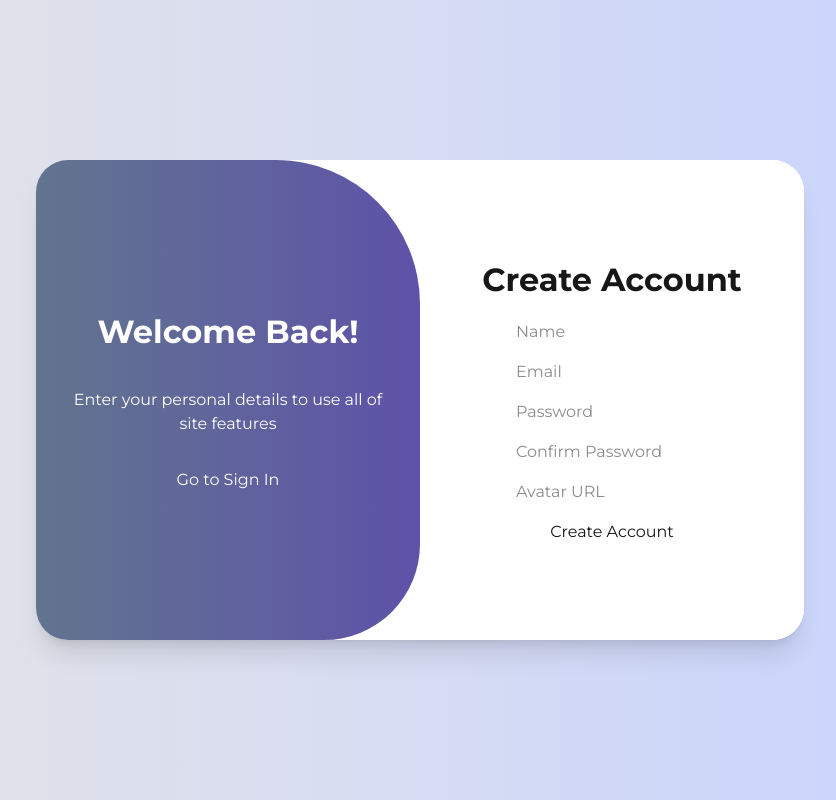
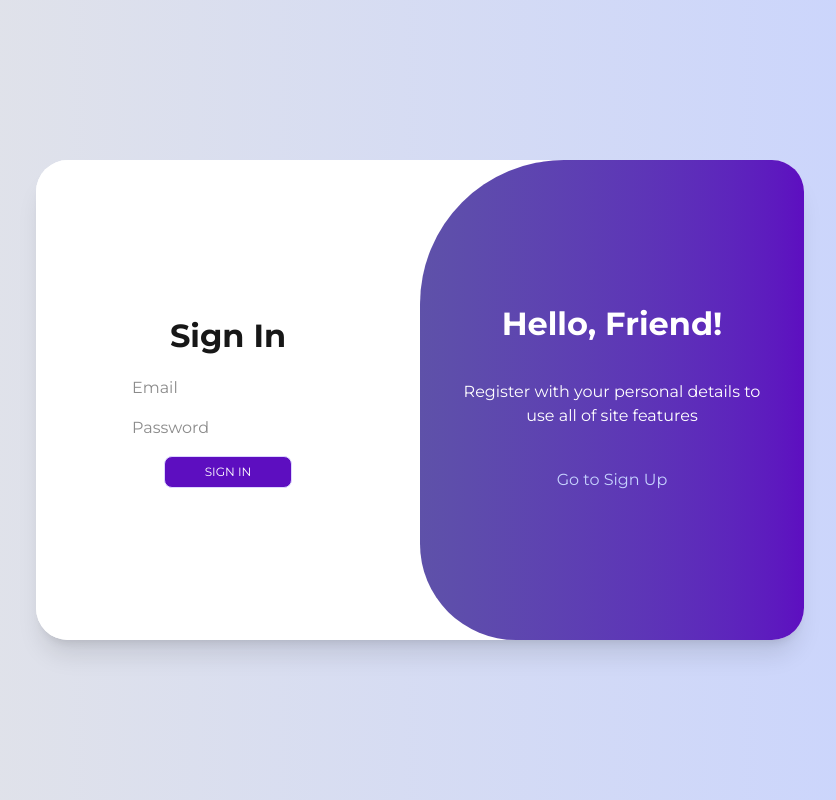
Before and after one commit to dexter2k8/project-money, a Next.js app: page / in a window 1280 px wide. Shown: the whole page, without its empty margins (220-1056 px from the left). Built offline with nearby package versions, Linux system fonts and the light colour scheme.

Commit message:
feat: implemented button component

```diff
--- a/app/constants.ts
+++ b/app/constants.ts
@@ -19,8 +19,8 @@ export const CONTENT = cx(
 export const signUp = cva(SIGN_IN_OUT_PANEL, {
   variants: {
     isSignIn: {
-      true: "translate-x-full opacity-100 z-30 animate-[move_0.6s]",
-      false: "opacity-0 z-10",
+      true: "opacity-0 z-10",
+      false: "translate-x-full opacity-100 z-30 animate-[move_0.6s]",
     },
   },
   defaultVariants: {
@@ -31,8 +31,8 @@ export const signUp = cva(SIGN_IN_OUT_PANEL, {
 export const signIn = cva(cx(SIGN_IN_OUT_PANEL, "z-20"), {
   variants: {
     isSignIn: {
-      true: "translate-x-full",
-      false: "",
+      true: "",
+      false: "translate-x-full",
     },
   },
   defaultVariants: {
@@ -45,8 +45,8 @@ export const toggleContainer = cva(
   {
     variants: {
       isSignIn: {
-        true: "-translate-x-full rounded-[0_9rem_6rem_0]",
-        false: "rounded-[9rem_0_0_6rem]",
+        true: "rounded-[9rem_0_0_6rem]",
+        false: "-translate-x-full rounded-[0_9rem_6rem_0]",
       },
     },
     defaultVariants: {
@@ -60,8 +60,8 @@ export const togglePanel = cva(
   {
     variants: {
       isSignIn: {
-        true: "translate-x-1/2",
-        false: "translate-x-0",
+        true: "translate-x-0",
+        false: "translate-x-1/2",
       },
     },
     defaultVariants: {
--- a/app/globals.css
+++ b/app/globals.css
@@ -47,3 +47,21 @@ body {
 .animate-move {
   animation: move 0.6s;
 }
+
+@keyframes pulse-button {
+  0% {
+    box-shadow: 0 0 0 0 rgba(195, 52, 224, 0.7);
+  }
+
+  99% {
+    box-shadow: 0 0 0 5px rgba(52, 172, 224, 0);
+  }
+
+  100% {
+    box-shadow: 0 0 0 0 rgba(52, 172, 224, 0);
+  }
+}
+
+.animate-pulse-button {
+  animation: pulse-button 0.5s;
+}
--- a/app/page.tsx
+++ b/app/page.tsx
@@ -11,6 +11,7 @@ import {
   togglePanel,
 } from "./constants";
 import { cx } from "class-variance-authority";
+import Button from "@/components/Button";
 
 export default function SignIn() {
   const [isSignIn, setIsSignIn] = useState(true);
@@ -26,7 +27,9 @@ export default function SignIn() {
             <input type="password" placeholder="Password" />
             <input type="password" placeholder="Confirm Password" />
             <input type="text" placeholder="Avatar URL" />
-            <button type="submit">Create Account</button>
+            <Button variant="primary" type="submit">
+              SIGN UP
+            </Button>
           </form>
         </section>
 
@@ -35,7 +38,9 @@ export default function SignIn() {
             <h1>Sign In</h1>
             <input type="email" placeholder="Email" />
             <input type="password" placeholder="Password" />
-            <button type="submit">Sign In</button>
+            <Button variant="primary" type="submit" onClick={(e) => e.preventDefault()}>
+              SIGN IN
+            </Button>
           </form>
         </section>
 
@@ -44,13 +49,17 @@ export default function SignIn() {
             <div className={PANEL_BASE}>
               <h1>Welcome Back!</h1>
               <p>Enter your personal details to use all of site features</p>
-              <button onClick={() => setIsSignIn(false)}>Go to Sign In</button>
+              <Button size="lg" variant="link-reverse" onClick={() => setIsSignIn(true)}>
+                Go to Sign In
+              </Button>
             </div>
 
             <div className={cx("right-0", PANEL_BASE)}>
               <h1>Hello, Friend!</h1>
               <p>Register with your personal details to use all of site features</p>
-              <button onClick={() => setIsSignIn(true)}>Go to Sign Up</button>
+              <Button size="lg" variant="link-reverse" onClick={() => setIsSignIn(false)}>
+                Go to Sign Up
+              </Button>
             </div>
           </div>
         </section>
--- /dev/null
+++ b/components/Button/constants.ts
@@ -0,0 +1,31 @@
+import { cva, cx } from "class-variance-authority";
+
+export const buttonVariants = cva(
+  cx(
+    "rounded-lg cursor-pointer focus:animate-[pulse-button_0.5s] active:animate-none",
+    "transition-all duration-200 ease-in-out",
+    "disabled:cursor-not-allowed disabled:opacity-50",
+  ),
+  {
+    variants: {
+      variant: {
+        default: " border border-violet-200 text-slate-900 enabled:hover:border-violet-400",
+        "default-reverse":
+          "border border-violet-200 text-indigo-200 enabled:hover:border-violet-400",
+        primary: "bg-violet-800 border border-violet-200 text-white enabled:hover:bg-violet-600",
+        link: "bg-transparent text-indigo-600 enabled:hover:text-indigo-200 focus:animate-none",
+        "link-reverse":
+          "bg-transparent text-indigo-200 enabled:hover:text-indigo-400 focus:animate-none",
+      },
+      size: {
+        default: "text-xs h-8 px-10",
+        sm: "text-xs h-6 px-6",
+        lg: "h-10 px-12",
+      },
+    },
+    defaultVariants: {
+      variant: "default",
+      size: "default",
+    },
+  },
+);
--- /dev/null
+++ b/components/Button/index.tsx
@@ -0,0 +1,23 @@
+import { buttonVariants } from "./constants";
+
+export type TButtonVariant = "default" | "default-reverse" | "primary" | "link" | "link-reverse";
+export type TButtonSize = "sm" | "default" | "lg";
+
+export interface IButtonProps extends React.ButtonHTMLAttributes<HTMLButtonElement> {
+  variant?: TButtonVariant;
+  size?: TButtonSize;
+}
+
+export default function Button({
+  className,
+  children,
+  variant = "default",
+  size = "default",
+  ...props
+}: IButtonProps) {
+  return (
+    <button className={buttonVariants({ variant, size, className })} {...props}>
+      {children}
+    </button>
+  );
+}
```
